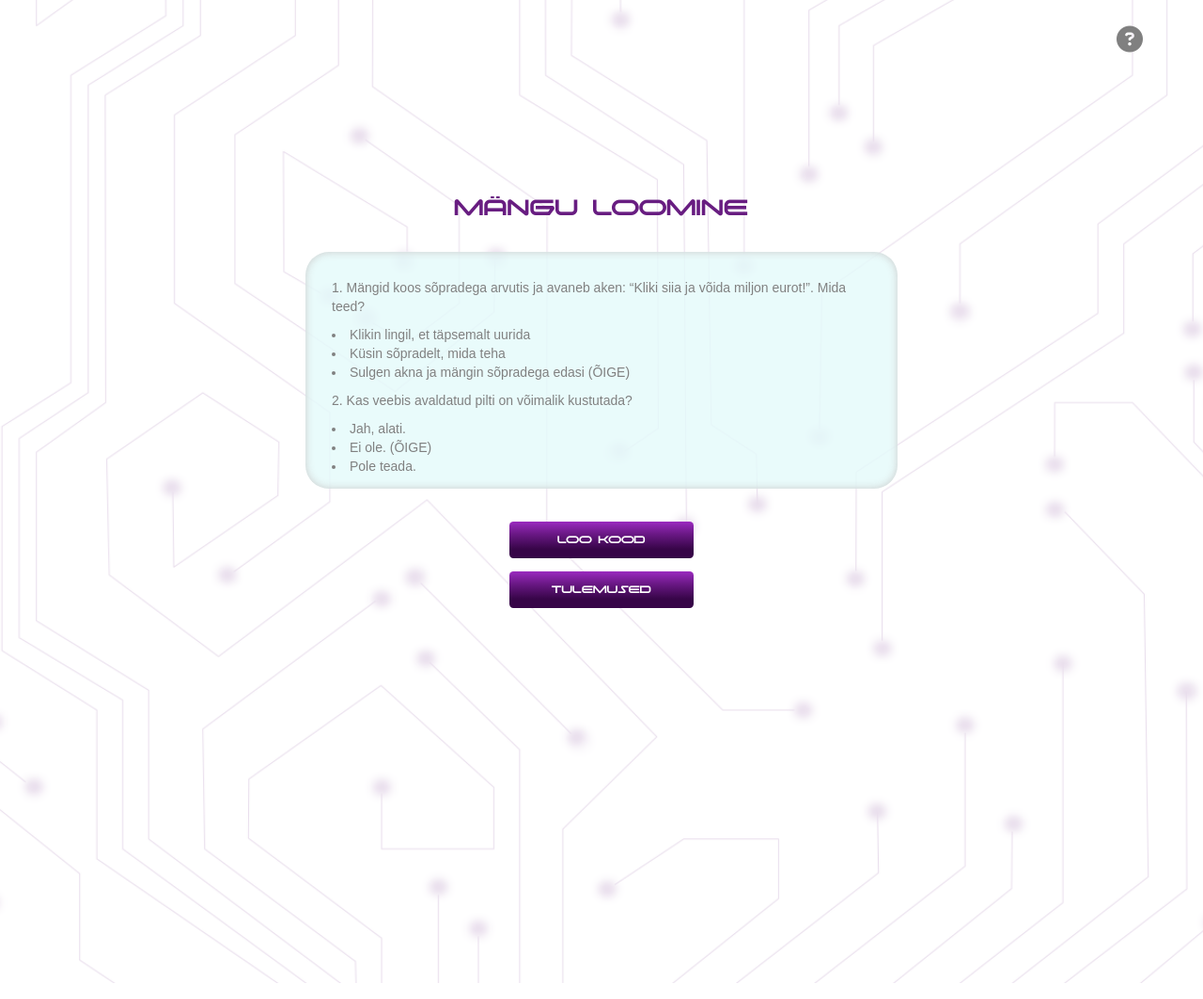
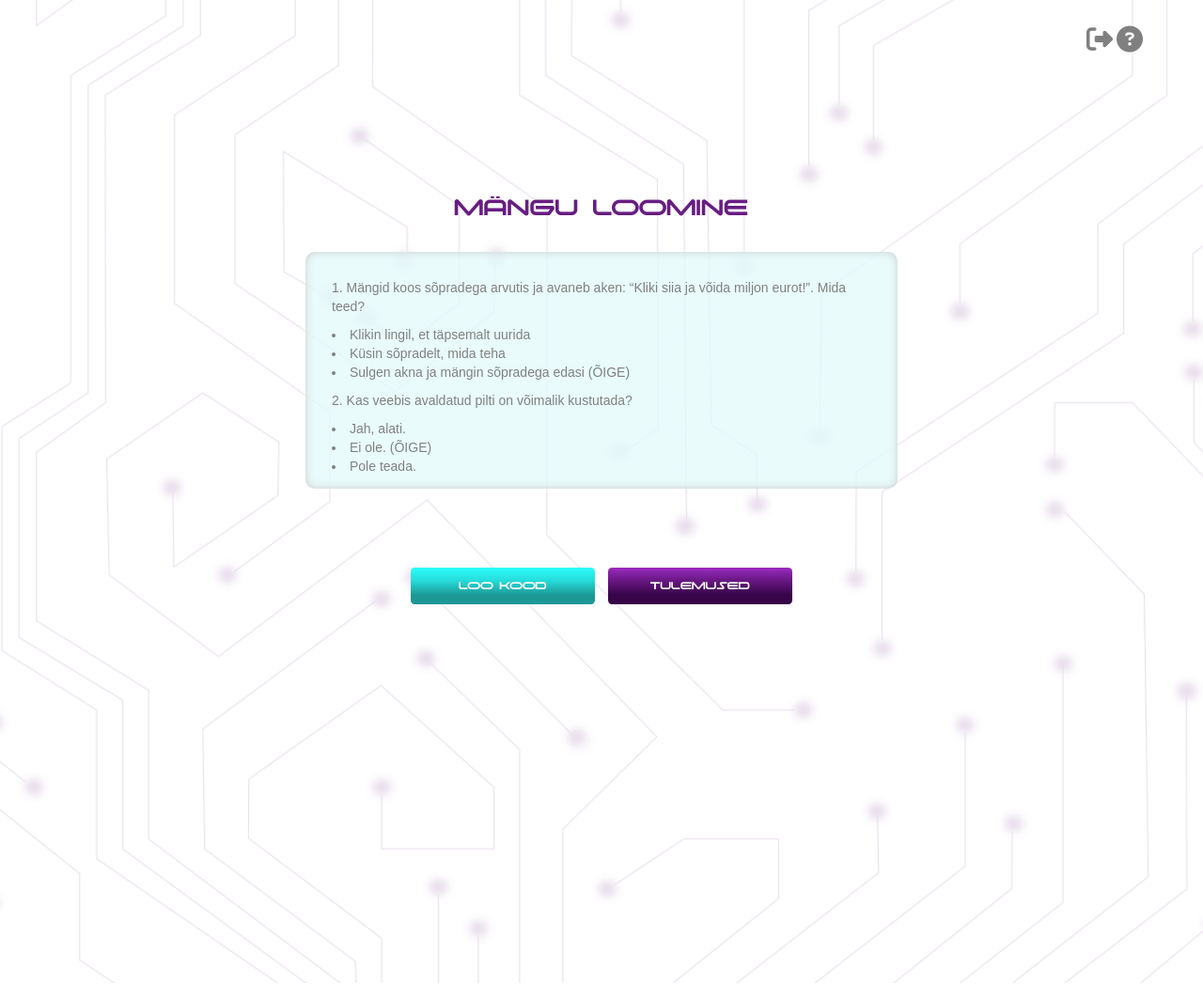
Before and after one commit to elipri/digiseiklusgame, a PHP site: page /kasutaja.php in a window 1280 px wide. Shown: the whole page at 94% size. Run offline with PHP 8.4, Linux system fonts and the light colour scheme; the visitor is signed in with stand-in values (Sample User, id 1); data that the repository does not hold is empty; some libraries are stand-ins or nearby versions.

Commit message:
Kasutaja koodi loomise parandamine

```diff
--- a/code.txt
+++ b/code.txt
@@ -1 +1 @@
-1385
+8743
--- a/css/style.css
+++ b/css/style.css
@@ -338,6 +338,33 @@ form input[type="submit"]:hover {
   border: 1px solid deeppink!important;
 }
 
+#userbuttons {
+  display: flex;
+  margin-bottom: 4em;
+}
+
+#gamecode {
+  padding: 0;
+  margin: 0 .5em;
+  background: rgb(28, 152, 150);
+  background: linear-gradient(
+    0deg,
+    rgba(28, 152, 150, 1) 24%,
+    rgba(38, 222, 220, 1) 66%,
+    rgba(44, 251, 249, 1) 100%
+  );
+}
+
+#resultbtn {
+  padding: 0;
+  margin: 0 .5em;
+}
+
+#codedisplay {
+  min-height: 5em;
+  max-height: 5em;
+}
+
 /* Buttons */
 
 button {
@@ -426,9 +453,9 @@ button.student:hover {
   /* background: #e4fbfb; */
   background: rgb(228,251,251, .8);
   padding: 2em;
-  margin-bottom: 2em;
+  margin-bottom: 1em;
   /* border: 0.1em solid #555; */
-  border-radius: 25px;
+  border-radius: 10px;
   -moz-box-shadow:    inset 0 0 10px #ccc;
    -webkit-box-shadow: inset 0 0 10px #ccc;
    box-shadow:         inset 0 0 10px #ccc;
--- a/kasutaja.php
+++ b/kasutaja.php
@@ -1,4 +1,20 @@
 <?php
+   require("functions_main.php");
+
+   //kui pole sisseloginud
+   if(!isset($_SESSION["userid"])){
+     header("Location: avaleht.php");
+     exit();
+   }
+
+   //väljalogimine
+   if(isset($_GET["logout"])){
+     session_destroy();
+     header("Location: avaleht.php");
+     exit();
+   }
+
+   //var_dump($_SESSION);
 
    $randomNum = substr(str_shuffle("123456789"), 0, 4);
 
@@ -37,6 +53,7 @@
     </div>
     <div class="wrap">
         <nav>
+            <a href="?logout=1"><i class="fa fa-sign-out" aria-hidden="true"></i></a>
             <!-- <a href="avaleht.html" id="close" class="closebtn"><i class="fas fa-times-circle"></i></a> -->
             <a href="#" id="h"><i class="fas fa-question-circle"></i></a>
         </nav>
@@ -152,7 +169,7 @@
         </p>
 
       </div>
-
+	  <div id="codedisplay">
 		<?php
 
 			if(isset($_POST['lookood'])) {
@@ -165,13 +182,15 @@
 
 			}
 		?>
-
-  <form action="" method="post">
-        <input type="submit" name="lookood"
+    </div>
+	<div id="userbuttons">
+    <form action="" method="post">
+        <input id="gamecode" type="submit" name="lookood"
                 value="Loo kood"/>
 
-	</form>
-  <a href="tulemused.php" target="_blank" id="resultbtn"><button>Tulemused</button></a>
+	  </form>
+    <a href="tulemused.php" target="_blank"><button id="resultbtn">Tulemused</button></a>
+  </div>
       </div>
     </div>
   </body>
```
Also changed, not shown: functions_main.php (+6 -77 lines).
